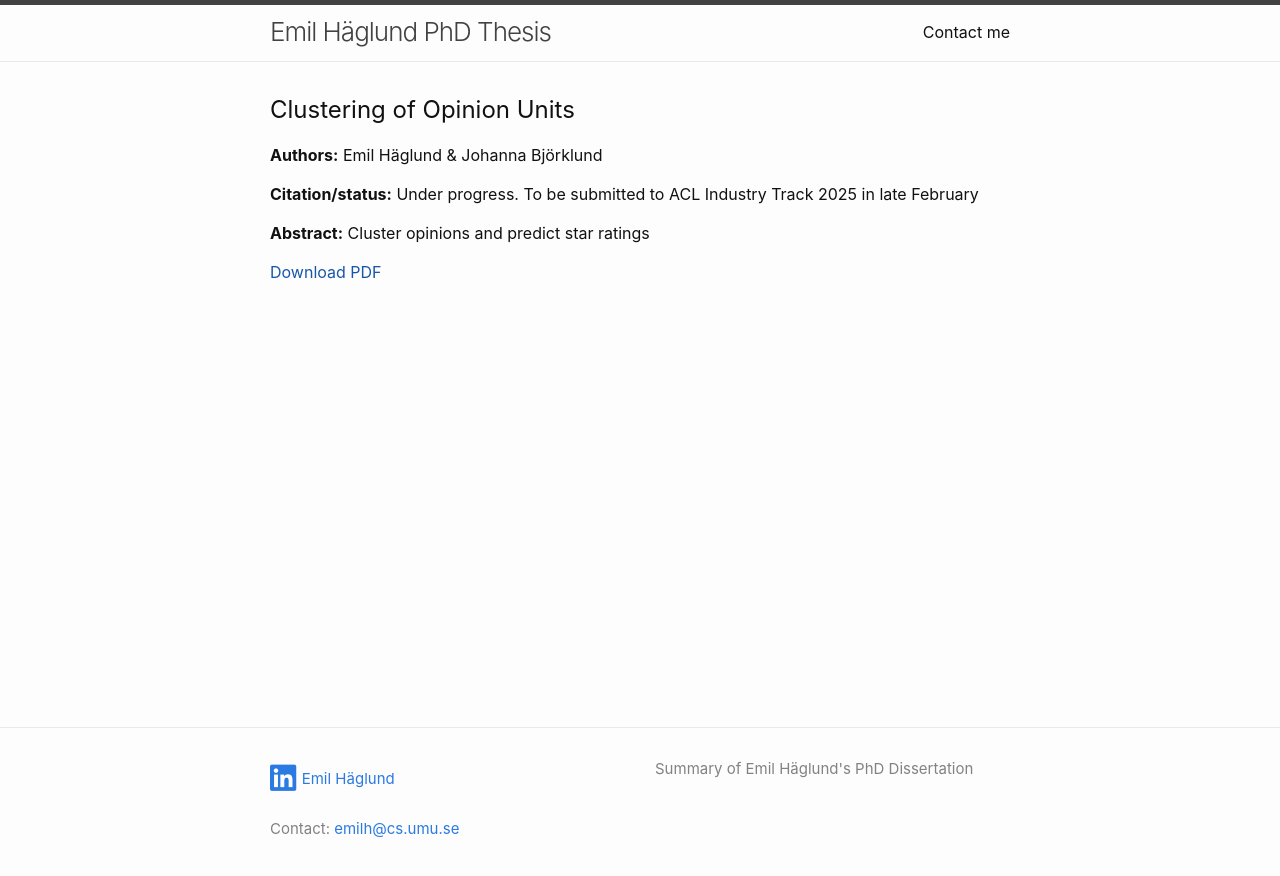
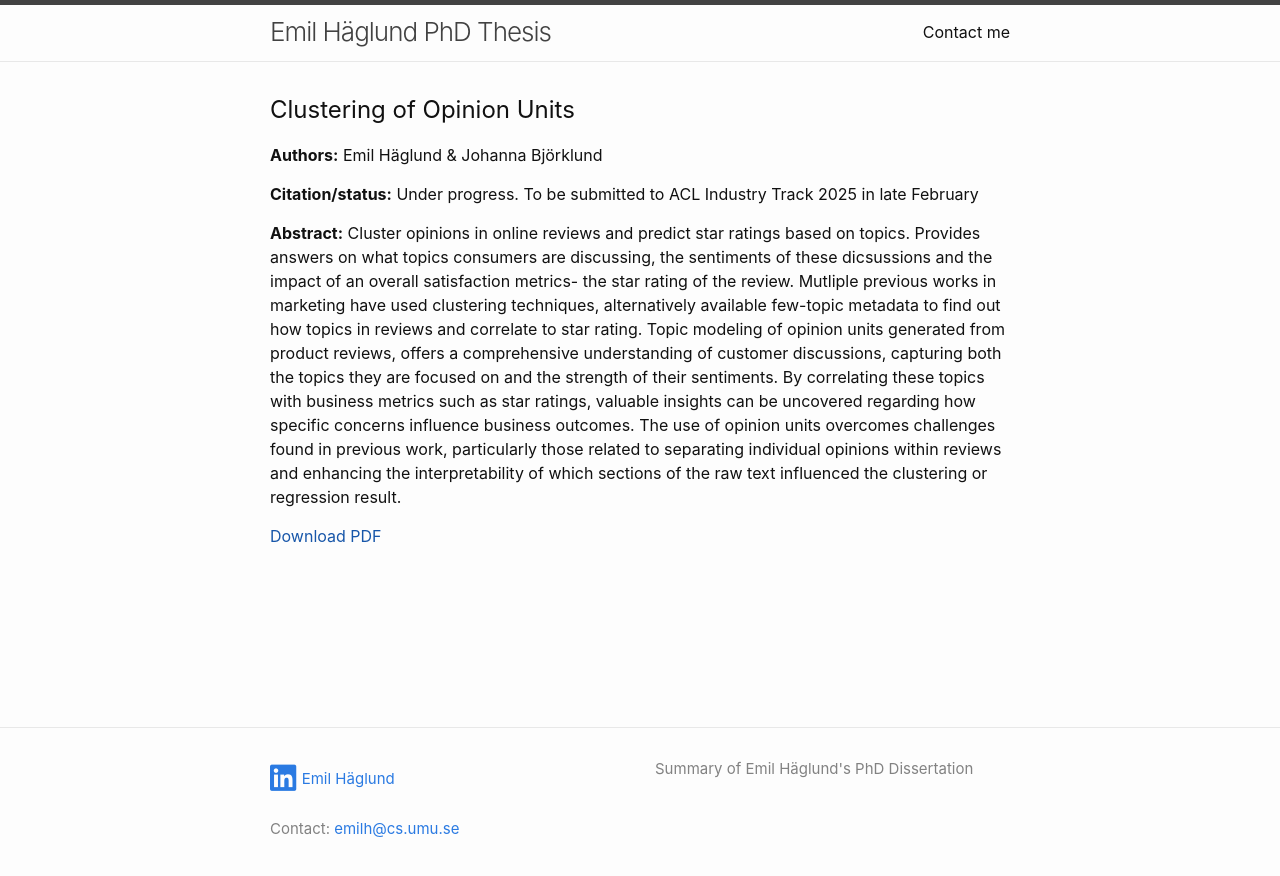
Before and after one commit to emilhagl/emilhagl.github.io, a Jekyll site: the page built from docs/_research/article-2.md, in a window 1280 px wide. Shown: the top 876 px of the page. Built offline with Jekyll 4.4.1, drawn with Linux system fonts in a browser that asks for light colours.

```diff
--- a/docs/_research/article-2.md
+++ b/docs/_research/article-2.md
@@ -3,7 +3,12 @@
 title: "Clustering of Opinion Units"
 authors: "Emil Häglund & Johanna Björklund"
 citation: "Under progress. To be submitted to ACL Industry Track 2025 in late February"
-abstract: "Cluster opinions and predict star ratings"
+abstract: "Cluster opinions in online reviews and predict star ratings based on topics. Provides answers on what topics consumers are discussing, the sentiments of these dicsussions and the impact of an overall satisfaction metrics- the star rating of the review.
+
+Mutliple previous works in marketing have used clustering techniques, alternatively available few-topic metadata to find out how topics in reviews and correlate to star rating.
+
+Topic modeling of opinion units generated from product reviews, offers a comprehensive understanding of customer discussions, capturing both the topics they are focused on and the strength of their sentiments. By correlating these topics with business metrics such as star ratings, valuable insights can be uncovered regarding how specific concerns influence business outcomes. The use of opinion units overcomes challenges found in previous work, particularly those related to separating individual opinions within reviews and enhancing the interpretability of which sections of the raw text influenced the clustering or regression result.
+"
 #download_link: ""
 #image: "/assets/images/article-1-image.jpg"
 ---
```
Also changed, not shown: docs/_research/article-3.md (+1 -1 lines), docs/index.md (+16 -12 lines).
